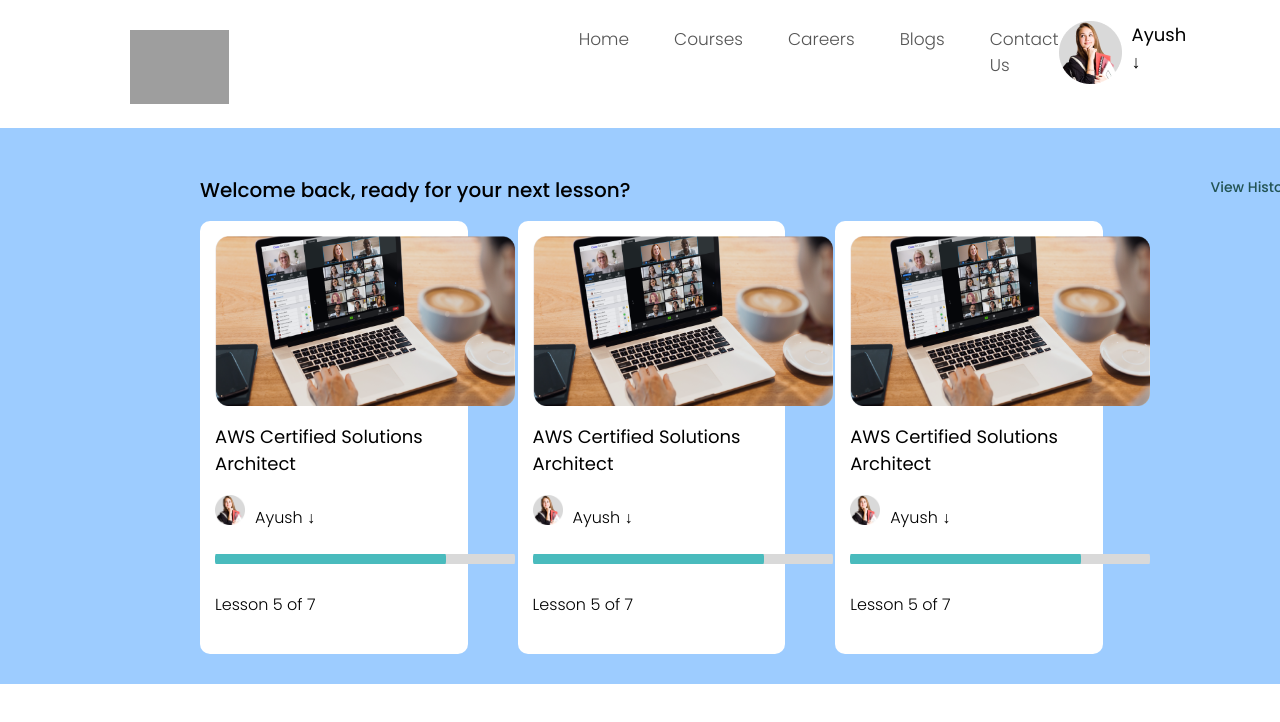
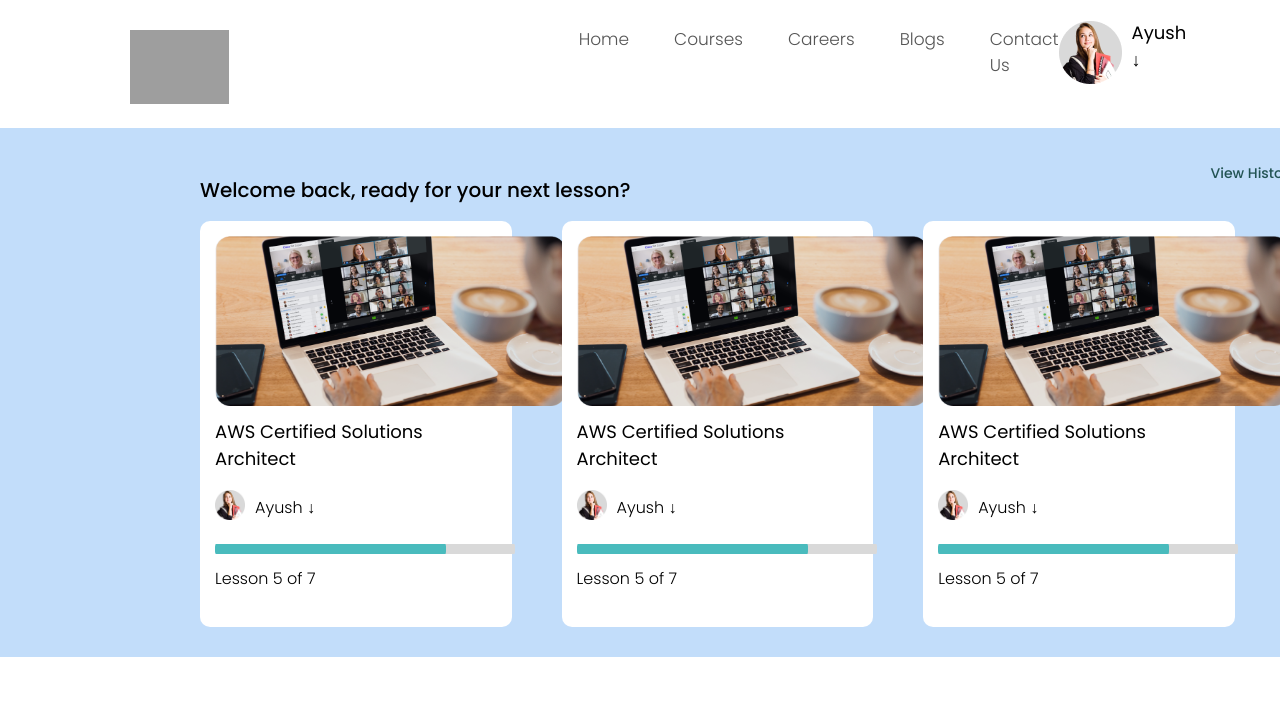
Before and after one commit to AyushV14/e-leaning, a React (Create React App) app: page / in a window 1280 px wide. Shown: the top 722 px of the page. Built offline with nearby package versions, Linux system fonts and the light colour scheme; grey boxes are pictures that could not be loaded.

Commit message:
card height change

```diff
--- a/src/const/course-card/CardCourse.css
+++ b/src/const/course-card/CardCourse.css
@@ -2,20 +2,21 @@
     /* margin-left: 200px; */
     padding: 15px 15px;
     background-color: white;
-    width: 27%;
+    width: 32%;
     border-radius: 10px;
     cursor: pointer;
 }
 .thumbnail{
-    width: 300px;
+    width: 350px;
     height: 170px;
 }
 h3{
-    margin-top: 10px;
+    margin-top: 5px;
     font-size: 18px;
     font-weight: 400;
 }
 .username{
+    margin-top: 2px;
     display: flex;
     gap: 10px;
 }
@@ -28,10 +29,12 @@
     font-weight: 300;
 }
 .bar{
+    margin-top: 2px;
     width: 300px;
     height: 10px;
 }
 h4{
+    margin-top: 5px;
     font-size: 16px;
     font-weight: 300;
 }
--- a/src/pages/Courses/CoursePage.css
+++ b/src/pages/Courses/CoursePage.css
@@ -4,10 +4,10 @@
 }
 
 .resume-course {
-    padding: 30px 200px; /* Adjust padding to manage horizontal overflow */
+    padding: 30px 200px; /* Adjust padding to manage horizonṣtal overflow */
     height: 100%;
     width: 100%;
-    background-color: #9DCCFF;
+    background-color: #c2ddfa;
     overflow-x: auto; /* Enable horizontal scrolling */
     overflow-y: hidden; /* Prevent vertical scrolling if not needed */
     box-sizing: border-box; /* Ensure padding is included in width calculations */
```
